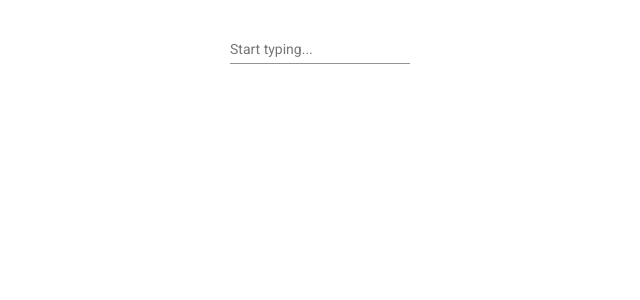
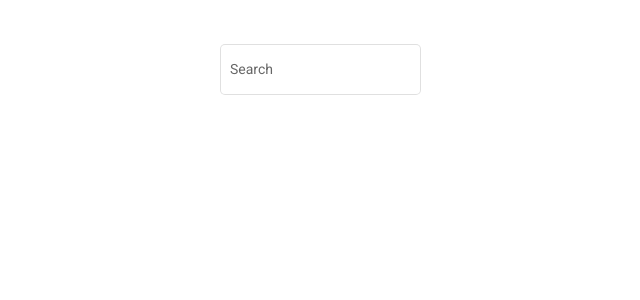
Before and after one commit to Frame1910/food-ui, an Angular app: page / in a window 1280 px wide. Shown: the top 300 px of the page, without its empty margins (320-960 px from the left). Built offline with nearby package versions, Linux system fonts and the light colour scheme.

Commit message:
Can search

```diff
--- a/src/app/app.component.html
+++ b/src/app/app.component.html
@@ -1,7 +1,24 @@
-<div
-  style="display: flex; justify-content: center; width: 100vw; margin-top: 25px"
->
-  <mat-form-field>
-    <input matInput type="text" placeholder="Start typing..." />
+<div class="search-bar">
+  <mat-form-field appearance="outline">
+    <mat-label>Search</mat-label>
+    <input
+      matInput
+      type="text"
+      placeholder="Start typing..."
+      [formControl]="term"
+    />
   </mat-form-field>
 </div>
+
+<div class="search-bar">
+  <mat-spinner diameter="40" *ngIf="isLoading"></mat-spinner>
+  <mat-selection-list class="results" *ngIf="results" [multiple]="false">
+    <div mat-subheader>{{ results.length }} results</div>
+    <mat-divider></mat-divider>
+    <mat-list-option *ngFor="let result of results">
+      <mat-icon mat-list-icon>restaurant_menu</mat-icon>
+      <div mat-line>{{ result.food_name }}</div>
+      <div mat-line>{{ result.food_description }}</div>
+    </mat-list-option>
+  </mat-selection-list>
+</div>
--- a/src/app/app.component.scss
+++ b/src/app/app.component.scss
@@ -0,0 +1,10 @@
+.search-bar {
+  display: flex;
+  justify-content: center;
+  width: 100vw;
+  margin-top: 40px;
+}
+.results {
+  width: 40vw;
+  max-height: 70vh;
+}
--- a/src/app/app.component.ts
+++ b/src/app/app.component.ts
@@ -1,4 +1,7 @@
 import { Component, OnInit } from '@angular/core';
+import { FormControl } from '@angular/forms';
+import { debounceTime } from 'rxjs';
+import { ApiService, Food } from './service/api.service';
 
 @Component({
   selector: 'app-root',
@@ -8,9 +11,23 @@ import { Component, OnInit } from '@angular/core';
 export class AppComponent implements OnInit {
   title = 'redisTest';
 
+  term = new FormControl('');
+  results: Array<Food> | undefined;
+  isLoading: boolean = false;
+
   constructor(
+    private api: ApiService,
   ) { }
 
   ngOnInit(): void {
+    this.term.valueChanges.pipe(
+      debounceTime(400),
+    ).subscribe(term => {
+      this.isLoading = true
+      this.api.queryRedis(term).subscribe(results => {
+        this.results = results
+        this.isLoading = false;
+      });
+    })
   }
 }
--- /dev/null
+++ b/src/app/service/api.service.ts
@@ -0,0 +1,34 @@
+import { HttpClient } from '@angular/common/http';
+import { Injectable } from '@angular/core';
+import { Observable } from 'rxjs';
+
+export interface Food {
+  public_food_key: string,
+  food_profile_id: string,
+  derivation: string,
+  food_name: string,
+  food_description: string,
+  sampling_details: string,
+  nitrogen_factor: string,
+  fat_factor: string,
+  specific_gravity: string,
+  analysed_portion: string,
+  unanalysed_portion: string,
+  classification: string,
+  classification_name: string
+}
+
+@Injectable({
+  providedIn: 'root'
+})
+export class ApiService {
+  baseUrl = 'http://localhost:8080'
+
+  constructor(
+    private http: HttpClient,
+  ) { }
+
+  queryRedis(term: string): Observable<Array<Food>> {
+    return this.http.get<Array<Food>>(`${this.baseUrl}/search?term=${term}`);
+  }
+}
```
Also changed, not shown: src/app/app.module.ts (+16 -2 lines), 1 other file (tests, documents, lock files or other folders).
